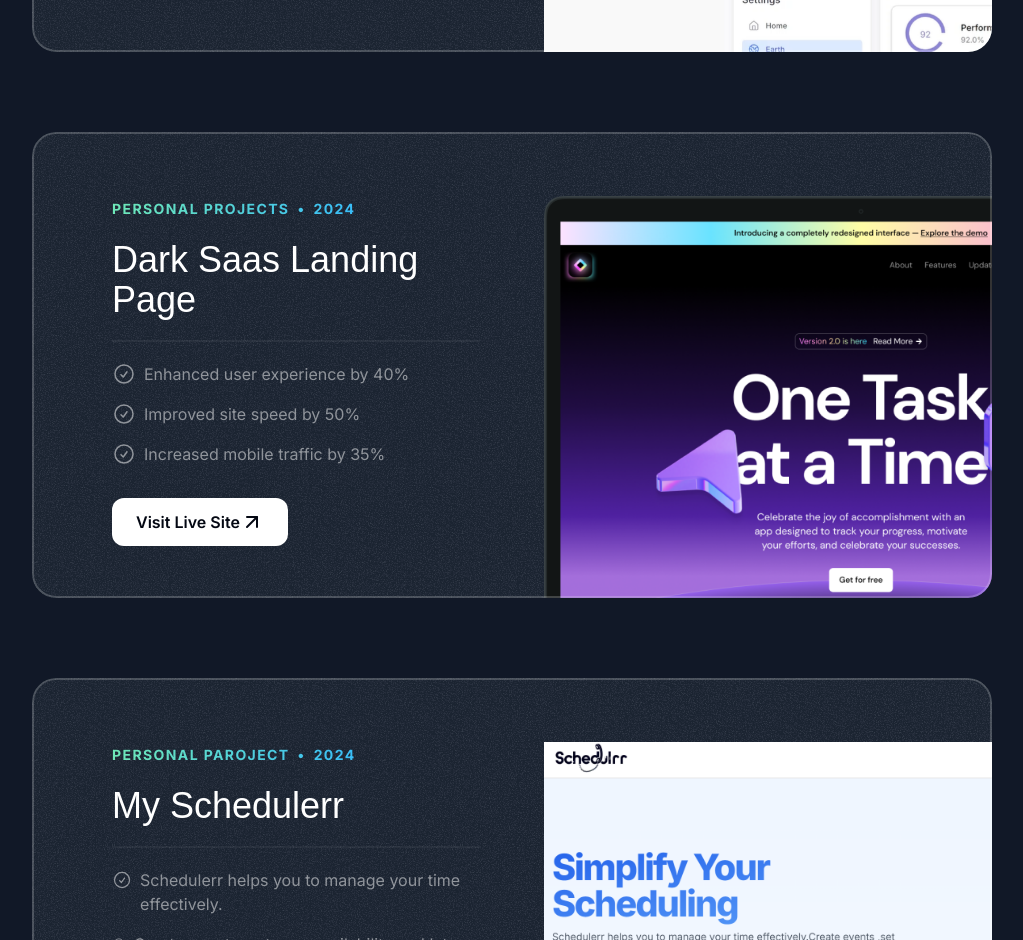
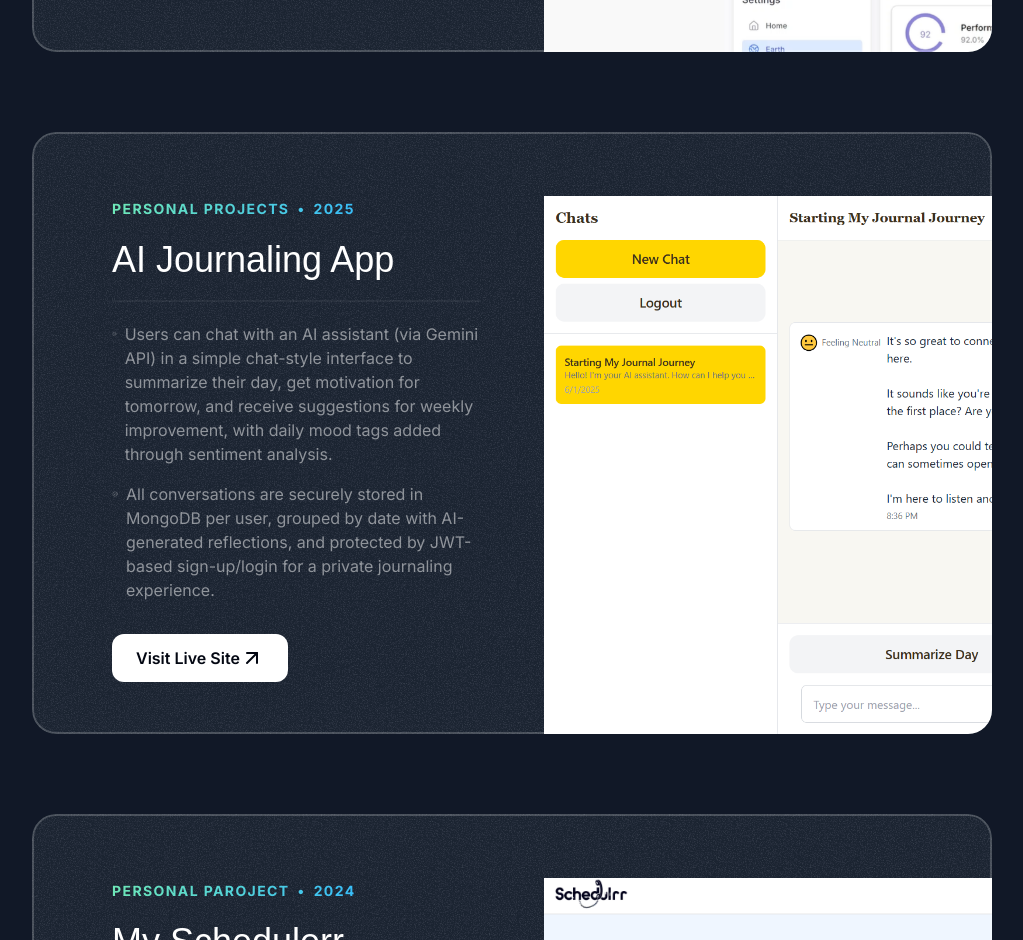
Before and after one commit to MUHMMADSALEH/My_Porftolio, a Next.js app: page / in a window 1280 px wide. Shown: the part 1860-2800 px from the top of the page, without its empty margins (128-1151 px from the left). Built offline with nearby package versions, Linux system fonts and the light colour scheme; a web font is replaced by a local one.

Commit message:
Refactor code structure for improved readability and maintainability

```diff
--- a/src/sections/Projects.tsx
+++ b/src/sections/Projects.tsx
@@ -8,6 +8,7 @@
 import grainImage from "../assets/images/grain.jpg";
 import { Card } from "@/components/Card";
 import mySchedulerrLandingPage from "@/assets/images/my-schedulerr.png"
+import aiJournalingApp from "@/assets/images/ai-journaling-app.png"
 import myImdb from "@/assets/images/my-imdb.png"
 import tossAI from "@/assets/images/toss-ai.png"
 
@@ -29,17 +30,29 @@
   },
 
 
+  // {
+  //   company: "Personal Projects",
+  //   year: "2024",
+  //   title: "Dark Saas Landing Page",
+  //   results: [
+  //     { title: "Enhanced user experience by 40%" },
+  //     { title: "Improved site speed by 50%" },
+  //     { title: "Increased mobile traffic by 35%" },
+  //   ],
+  //   link: "https://saas-website-dark-landing-page-tau.vercel.app/",
+  //   image: darkSaasLandingPage,
+  // },
   {
     company: "Personal Projects",
-    year: "2024",
-    title: "Dark Saas Landing Page",
+    year: "2025",
+    title: "AI Journaling App",
     results: [
-      { title: "Enhanced user experience by 40%" },
-      { title: "Improved site speed by 50%" },
-      { title: "Increased mobile traffic by 35%" },
+      { title: "Users can chat with an AI assistant (via Gemini API) in a simple chat-style interface to summarize their day, get motivation for tomorrow, and receive suggestions for weekly improvement, with daily mood tags added through sentiment analysis." },
+      { title: "All conversations are securely stored in MongoDB per user, grouped by date with AI-generated reflections, and protected by JWT-based sign-up/login for a private journaling experience." },
+
     ],
-    link: "https://saas-website-dark-landing-page-tau.vercel.app/",
-    image: darkSaasLandingPage,
+    link: "https://devvoid-frontend.vercel.app/",
+    image: aiJournalingApp,
   },
 
   {
@@ -54,19 +67,19 @@
     link: " https://my-schedulerr.vercel.app/",
     image: mySchedulerrLandingPage
   },
-  {
-    company: "Personal Projects",
-    year: "2024",
-    title: "My IMDb Mini",
-    results: [
-      { title: "User can find latest movies." },
-      { title: "Fillter movies based on Trending and Top rated." },
-      { title: "User can search movie by title. " },
-      { title: "There is a light dark theme also for user convineince. " },
-    ],
-    link: "https://my-imdb-6ztd9acqc-muhmmad-saleh-s-projects.vercel.app/",
-    image: myImdb,
-  },
+  // {
+  //   company: "Personal Projects",
+  //   year: "2024",
+  //   title: "My IMDb Mini",
+  //   results: [
+  //     { title: "User can find latest movies." },
+  //     { title: "Fillter movies based on Trending and Top rated." },
+  //     { title: "User can search movie by title. " },
+  //     { title: "There is a light dark theme also for user convineince. " },
+  //   ],
+  //   link: "https://my-imdb-6ztd9acqc-muhmmad-saleh-s-projects.vercel.app/",
+  //   image: myImdb,
+  // },
 
   // {
   //   company: "Innovative Co",
```
Also changed, not shown: src/assets/images/ai-journaling-app.png (added), 1 other file (tests, documents, lock files or other folders).
